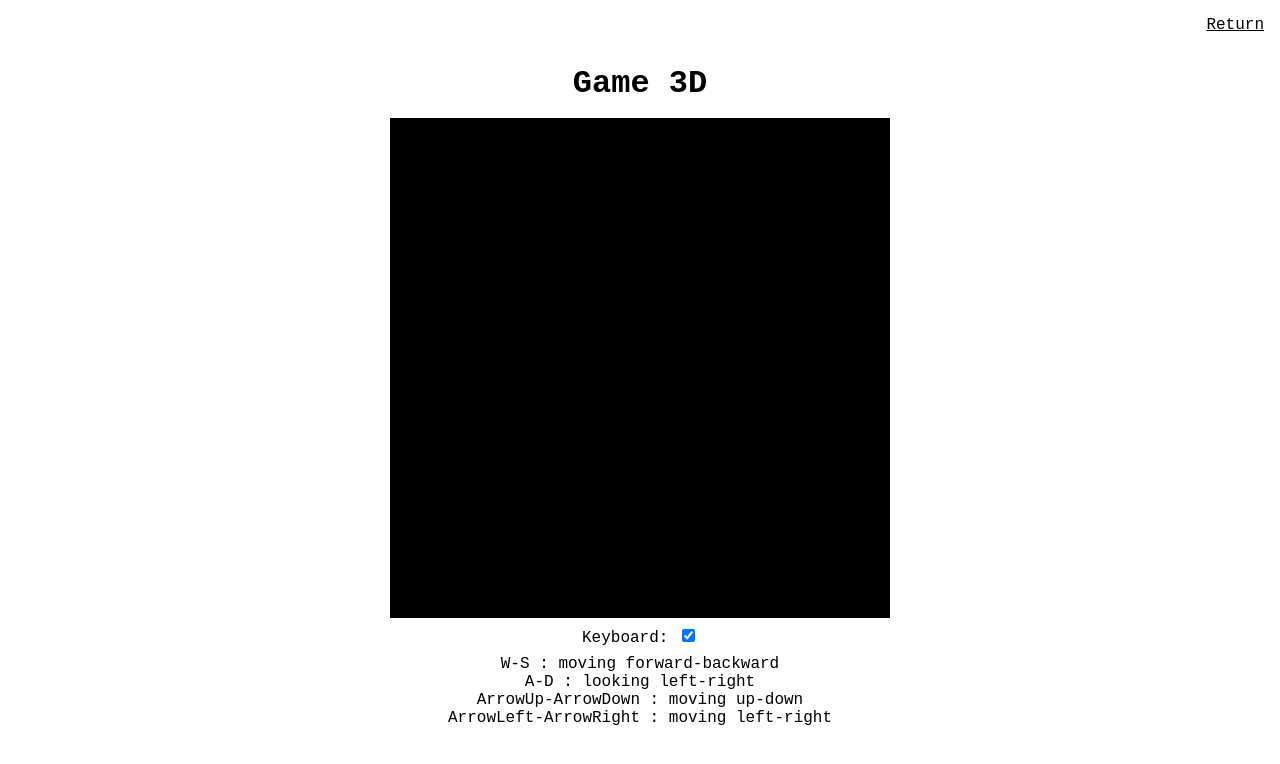
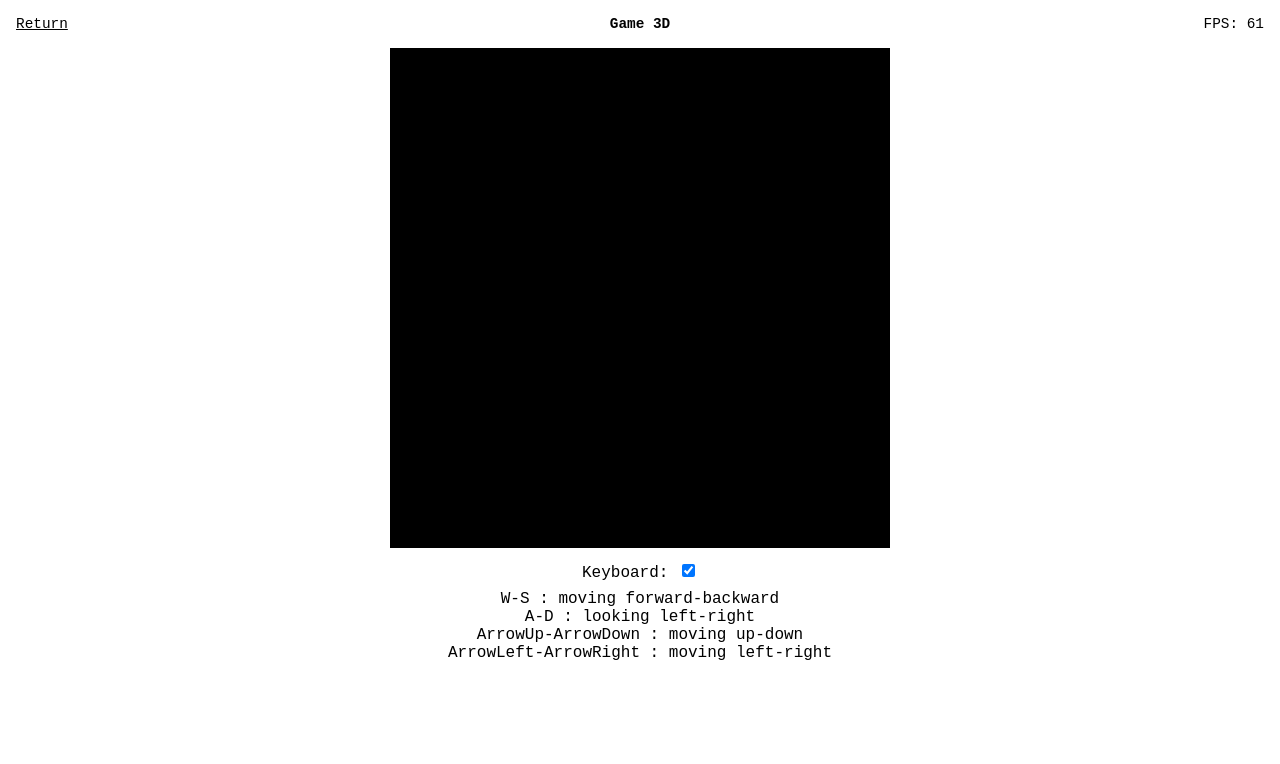
Before and after one commit to sutaC/Renderer3D, a SvelteKit app: page /game in a window 1280 px wide. Shown: the top 764 px of the page. Built offline with nearby package versions, Linux system fonts and the light colour scheme; no server answers.

Commit message:
FPS display

```diff
--- a/src/routes/+layout.svelte
+++ b/src/routes/+layout.svelte
@@ -11,10 +11,6 @@
 
 	:global(body) {
 		margin: 0;
-		display: flex;
-		justify-content: center;
-		align-items: center;
-		flex-direction: column;
 		min-height: 100vh;
 	}
 
--- a/src/routes/+page.svelte
+++ b/src/routes/+page.svelte
@@ -6,7 +6,9 @@
 	<title>Renderer 3D</title>
 </svelte:head>
 
-<h1>Renderer 3D</h1>
+<header>
+	<h1>Renderer 3D</h1>
+</header>
 
 <main>
 	<a href="/showcase">Render 3D Showcase</a>
@@ -15,6 +17,17 @@
 </main>
 
 <style>
+	:global(body) {
+		display: flex;
+		justify-content: center;
+		align-items: center;
+		flex-direction: column;
+	}
+
+	h1 {
+		text-align: center;
+	}
+
 	main a {
 		display: block;
 		text-align: center;
--- a/src/routes/game/+page.svelte
+++ b/src/routes/game/+page.svelte
@@ -6,6 +6,7 @@
 	let engine: Game | undefined = undefined;
 
 	let keyboard: boolean = true;
+	let fps: number = 0;
 
 	onMount(() => {
 		const canvas = document.querySelector('canvas') as HTMLCanvasElement;
@@ -23,11 +24,17 @@
 			'ArrowRight'
 		);
 
+		let fpsIntervalId: number = 0;
+
 		engine.onready = (eng) => {
 			eng.run();
+			// FPS page update
+			fpsIntervalId = setInterval(() => (fps = eng.getFPS()), 1000);
 		};
 		engine.onfail = (error) => {
 			console.error('Error ocurred in engine workflow: ', error);
+			// Turn off FPS page update
+			clearInterval(fpsIntervalId);
 		};
 	});
 
@@ -45,11 +52,15 @@
 	<title>Game 3D</title>
 </svelte:head>
 
-<a href="/" class="return">Return</a>
+<header>
+	<a href="/">Return</a>
+	<h1>Game 3D</h1>
+	<small>FPS: {fps}</small>
+</header>
 
-<h1>Game 3D</h1>
-
-<canvas width="500" height="500"></canvas>
+<main>
+	<canvas width="500" height="500"></canvas>
+</main>
 
 <section class="controll">
 	<div class="keyboardSwitch">
@@ -77,15 +88,37 @@
 </section>
 
 <style>
-	.return {
-		position: absolute;
-		right: 1rem;
-		top: 1rem;
+	header {
+		width: 100%;
+		display: flex;
+		justify-content: space-between;
+		align-items: center;
+		padding: 1rem;
+	}
+
+	header > * {
+		width: 20ch;
+		font-size: 0.9rem;
 		color: black;
 	}
 
+	header > *:nth-child(1) {
+		text-align: left;
+	}
+	header > *:nth-child(2) {
+		text-align: center;
+	}
+	header > *:nth-child(3) {
+		text-align: right;
+	}
+
 	h1 {
-		margin: 0 0 1rem;
+		margin: 0;
+	}
+
+	main {
+		text-align: center;
+		margin: auto;
 	}
 
 	.controll {
--- a/src/routes/showcase/+page.svelte
+++ b/src/routes/showcase/+page.svelte
@@ -19,6 +19,8 @@
 	let position: { x: number; y: number; z: number } = { x: 0, y: 0, z: 300 };
 
 	let engine: Showcase | undefined = undefined;
+
+	let fps = 0;
 
 	onMount(() => {
 		const canvas = document.querySelector('canvas') as HTMLCanvasElement;
@@ -77,12 +79,14 @@
 </script>
 
 <svelte:head>
-	<title>Renderer 3D engine</title>
+	<title>Showcase 3D</title>
 </svelte:head>
 
-<a href="/" class="return">Return</a>
-
-<h1>Renderer 3D engine</h1>
+<header>
+	<a href="/">Return</a>
+	<h1>Showcase 3D</h1>
+	<small>FPS: {fps}</small>
+</header>
 
 <main>
 	<section class="canvasContainer">
@@ -223,15 +227,32 @@
 </main>
 
 <style>
-	.return {
-		position: absolute;
-		right: 1rem;
-		top: 1rem;
+	header {
+		width: 100%;
+		display: flex;
+		justify-content: space-between;
+		align-items: center;
+		padding: 1rem;
+	}
+
+	header > * {
+		width: 20ch;
+		font-size: 0.9rem;
 		color: black;
 	}
 
+	header > *:nth-child(1) {
+		text-align: left;
+	}
+	header > *:nth-child(2) {
+		text-align: center;
+	}
+	header > *:nth-child(3) {
+		text-align: right;
+	}
+
 	h1 {
-		margin: 0 0 1rem;
+		margin: 0;
 	}
 
 	.highlight {
@@ -246,6 +267,7 @@
 		gap: 1rem;
 		width: 80%;
 		flex-wrap: wrap;
+		margin: auto;
 	}
 
 	main > * {
```
